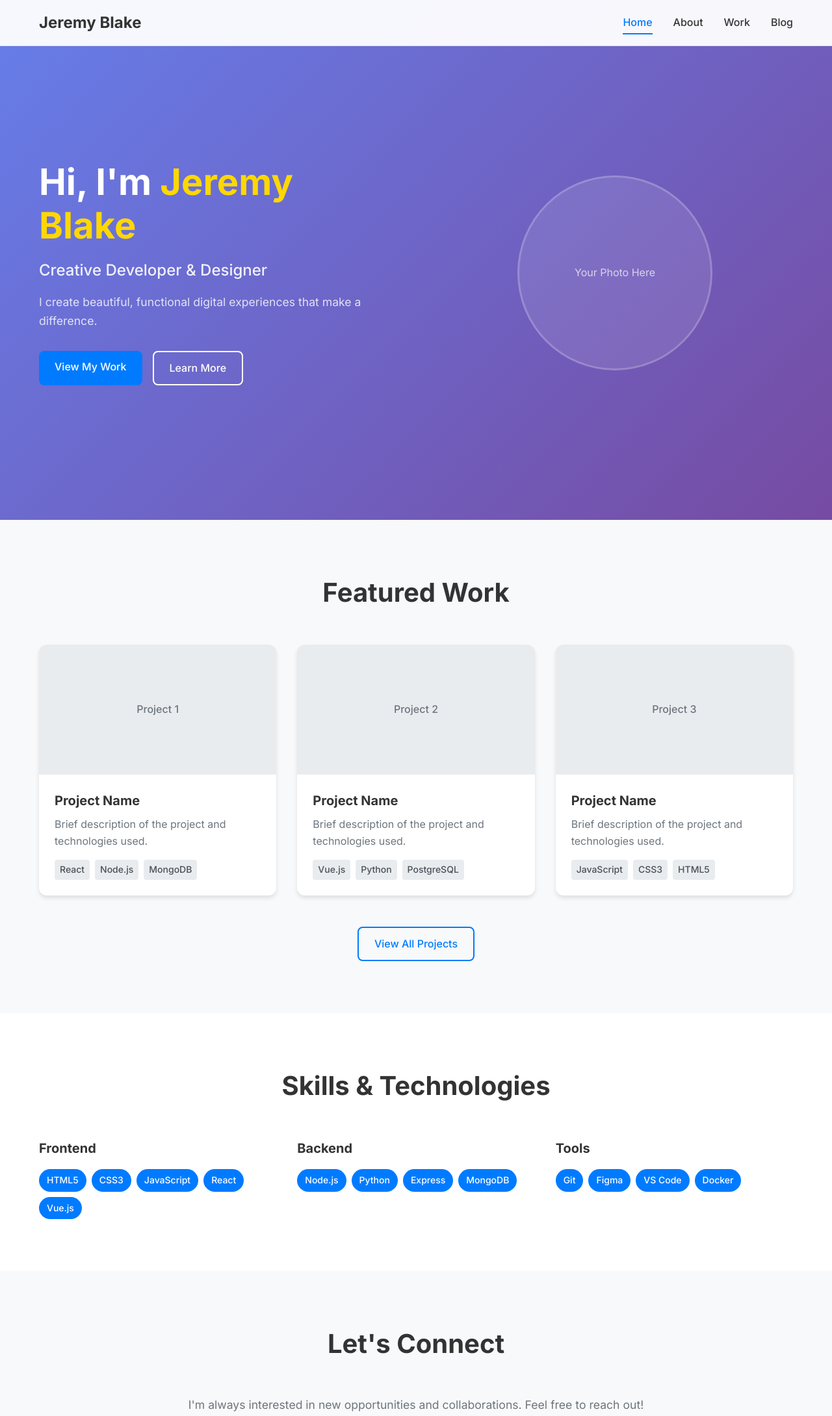
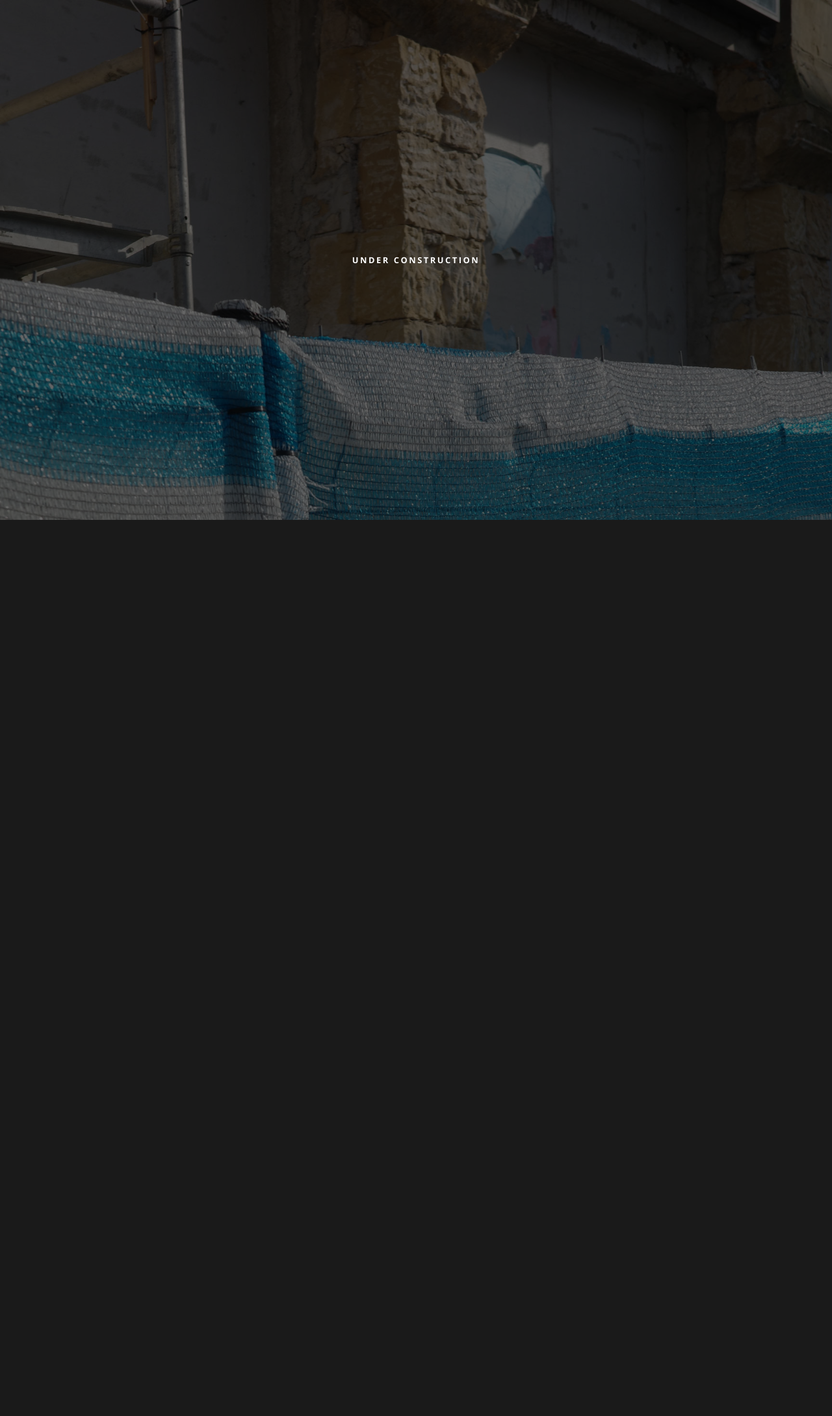
Before and after one commit to jeremyblake102/jeremyblake102.github.io, a plain HTML site: page index.html in a window 1280 px wide. Shown: the top 2179 px of the page at 65% size. After the commit the page ends 800 px from the top, so only its background shows below. Drawn offline with nearby package versions, Linux system fonts and the light colour scheme.

Commit message:
Add files via upload

```diff
--- a/index.html
+++ b/index.html
@@ -3,188 +3,116 @@
 <head>
     <meta charset="UTF-8">
     <meta name="viewport" content="width=device-width, initial-scale=1.0">
-    <title>Jeremy Blake - Portfolio</title>
-    <link rel="stylesheet" href="styles/main.css">
+    <title>Jeremy Blake - Under Construction</title>
     <link rel="preconnect" href="https://fonts.googleapis.com">
     <link rel="preconnect" href="https://fonts.gstatic.com" crossorigin>
-    <link href="https://fonts.googleapis.com/css2?family=Inter:wght@300;400;500;600;700&display=swap" rel="stylesheet">
+    <link href="https://fonts.googleapis.com/css2?family=Open+Sans:wght@300;400;600;700&display=swap" rel="stylesheet">
+    <style>
+        * {
+            margin: 0;
+            padding: 0;
+            box-sizing: border-box;
+        }
+
+        body {
+            font-family: 'Open Sans', sans-serif;
+            height: 100vh;
+            width: 100vw;
+            overflow: hidden;
+            position: relative;
+            background: #1a1a1a;
+            color: white;
+        }
+
+        .background-image {
+            position: absolute;
+            top: 0;
+            left: 0;
+            width: 100%;
+            height: 100%;
+            background-image: url('uc_d.jpg'); /* Desktop image */
+            background-size: cover;
+            background-position: center;
+            background-repeat: no-repeat;
+            filter: brightness(0.4);
+            z-index: 1;
+        }
+
+        .content {
+            position: relative;
+            z-index: 2;
+            height: 100vh;
+            display: flex;
+            flex-direction: column;
+            justify-content: center;
+            align-items: center;
+            text-align: center;
+            padding: 2rem;
+        }
+
+        .under-construction {
+            font-size: 0.8rem;
+            font-weight: 700;
+            letter-spacing: 0.2em;
+            text-transform: uppercase;
+            margin-bottom: 0;
+            animation: fadeInUp 1.5s ease-out;
+        }
+
+
+
+        @keyframes fadeInUp {
+            from {
+                opacity: 0;
+                transform: translateY(30px);
+            }
+            to {
+                opacity: 1;
+                transform: translateY(0);
+            }
+        }
+
+        /* Tablet Responsive */
+        @media (max-width: 1024px) {
+            .background-image {
+                background-image: url('uc_t.jpg'); /* Tablet image */
+            }
+
+            .under-construction {
+                font-size: 0.6rem;
+                letter-spacing: 0.15em;
+            }
+        }
+
+        /* Mobile Responsive */
+        @media (max-width: 768px) {
+            .background-image {
+                background-image: url('uc_m.jpg'); /* Mobile image */
+            }
+
+            .under-construction {
+                font-size: 0.5rem;
+                letter-spacing: 0.15em;
+            }
+        }
+
+        @media (max-width: 480px) {
+            .under-construction {
+                font-size: 2rem;
+                letter-spacing: 0.1em;
+            }
+
+            .subtitle {
+                font-size: 0.9rem;
+                letter-spacing: 0.05em;
+            }
+        }
+    </style>
 </head>
 <body>
-    <!-- Navigation -->
-    <nav class="navbar">
-        <div class="nav-container">
-            <div class="nav-logo">
-                <a href="index.html">Jeremy Blake</a>
-            </div>
-            <div class="nav-menu" id="nav-menu">
-                <a href="index.html" class="nav-link active">Home</a>
-                <a href="about.html" class="nav-link">About</a>
-                <a href="work.html" class="nav-link">Work</a>
-                <a href="blog.html" class="nav-link">Blog</a>
-            </div>
-            <div class="nav-toggle" id="nav-toggle">
-                <span class="bar"></span>
-                <span class="bar"></span>
-                <span class="bar"></span>
-            </div>
+    <div class="background-image"></div>
+            <div class="content">
+            <h1 class="under-construction">Under Construction</h1>
         </div>
-    </nav>
-
-    <!-- Hero Section -->
-    <section class="hero">
-        <div class="hero-container">
-            <div class="hero-content">
-                <h1 class="hero-title">
-                    Hi, I'm <span class="highlight">Jeremy Blake</span>
-                </h1>
-                <p class="hero-subtitle">
-                    Creative Developer & Designer
-                </p>
-                <p class="hero-description">
-                    I create beautiful, functional digital experiences that make a difference.
-                </p>
-                <div class="hero-buttons">
-                    <a href="work.html" class="btn btn-primary">View My Work</a>
-                    <a href="about.html" class="btn btn-secondary">Learn More</a>
-                </div>
-            </div>
-            <div class="hero-visual">
-                <div class="hero-image-placeholder">
-                    <div class="placeholder-content">
-                        <span>Your Photo Here</span>
-                    </div>
-                </div>
-            </div>
-        </div>
-    </section>
-
-    <!-- Featured Work Section -->
-    <section class="featured-work">
-        <div class="container">
-            <h2 class="section-title">Featured Work</h2>
-            <div class="work-grid">
-                <div class="work-card">
-                    <div class="work-image">
-                        <div class="placeholder">Project 1</div>
-                    </div>
-                    <div class="work-content">
-                        <h3>Project Name</h3>
-                        <p>Brief description of the project and technologies used.</p>
-                        <div class="work-tags">
-                            <span class="tag">React</span>
-                            <span class="tag">Node.js</span>
-                            <span class="tag">MongoDB</span>
-                        </div>
-                    </div>
-                </div>
-                <div class="work-card">
-                    <div class="work-image">
-                        <div class="placeholder">Project 2</div>
-                    </div>
-                    <div class="work-content">
-                        <h3>Project Name</h3>
-                        <p>Brief description of the project and technologies used.</p>
-                        <div class="work-tags">
-                            <span class="tag">Vue.js</span>
-                            <span class="tag">Python</span>
-                            <span class="tag">PostgreSQL</span>
-                        </div>
-                    </div>
-                </div>
-                <div class="work-card">
-                    <div class="work-image">
-                        <div class="placeholder">Project 3</div>
-                    </div>
-                    <div class="work-content">
-                        <h3>Project Name</h3>
-                        <p>Brief description of the project and technologies used.</p>
-                        <div class="work-tags">
-                            <span class="tag">JavaScript</span>
-                            <span class="tag">CSS3</span>
-                            <span class="tag">HTML5</span>
-                        </div>
-                    </div>
-                </div>
-            </div>
-            <div class="text-center">
-                <a href="work.html" class="btn btn-outline">View All Projects</a>
-            </div>
-        </div>
-    </section>
-
-    <!-- Skills Section -->
-    <section class="skills">
-        <div class="container">
-            <h2 class="section-title">Skills & Technologies</h2>
-            <div class="skills-grid">
-                <div class="skill-category">
-                    <h3>Frontend</h3>
-                    <div class="skill-tags">
-                        <span class="skill-tag">HTML5</span>
-                        <span class="skill-tag">CSS3</span>
-                        <span class="skill-tag">JavaScript</span>
-                        <span class="skill-tag">React</span>
-                        <span class="skill-tag">Vue.js</span>
-                    </div>
-                </div>
-                <div class="skill-category">
-                    <h3>Backend</h3>
-                    <div class="skill-tags">
-                        <span class="skill-tag">Node.js</span>
-                        <span class="skill-tag">Python</span>
-                        <span class="skill-tag">Express</span>
-                        <span class="skill-tag">MongoDB</span>
-                    </div>
-                </div>
-                <div class="skill-category">
-                    <h3>Tools</h3>
-                    <div class="skill-tags">
-                        <span class="skill-tag">Git</span>
-                        <span class="skill-tag">Figma</span>
-                        <span class="skill-tag">VS Code</span>
-                        <span class="skill-tag">Docker</span>
-                    </div>
-                </div>
-            </div>
-        </div>
-    </section>
-
-    <!-- Contact Section -->
-    <section class="contact">
-        <div class="container">
-            <h2 class="section-title">Let's Connect</h2>
-            <p class="contact-text">
-                I'm always interested in new opportunities and collaborations.
-                Feel free to reach out!
-            </p>
-            <div class="contact-links">
-                <a href="mailto:your.email@example.com" class="contact-link">
-                    <span class="contact-icon">📧</span>
-                    Email
-                </a>
-                <a href="https://github.com/yourusername" class="contact-link">
-                    <span class="contact-icon">🐙</span>
-                    GitHub
-                </a>
-                <a href="https://linkedin.com/in/yourusername" class="contact-link">
-                    <span class="contact-icon">💼</span>
-                    LinkedIn
-                </a>
-                <a href="https://twitter.com/yourusername" class="contact-link">
-                    <span class="contact-icon">🐦</span>
-                    Twitter
-                </a>
-            </div>
-        </div>
-    </section>
-
-    <!-- Footer -->
-    <footer class="footer">
-        <div class="container">
-            <p>&copy; 2024 Jeremy Blake. All rights reserved.</p>
-        </div>
-    </footer>
-
-    <script src="scripts/main.js"></script>
 </body>
 </html>
```
Also changed, not shown: uc_d.jpg (added), uc_m.jpg (added), uc_t.jpg (added).
